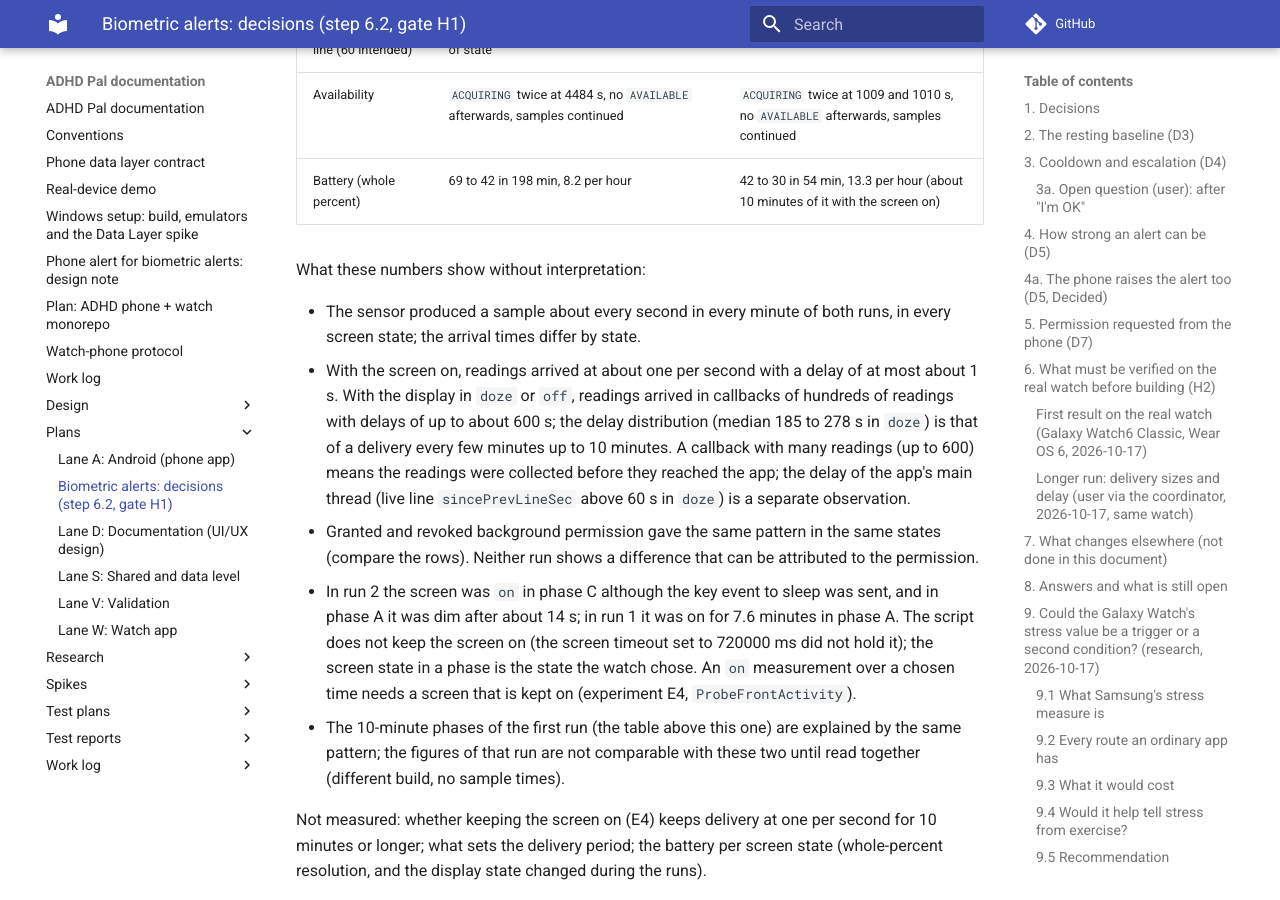
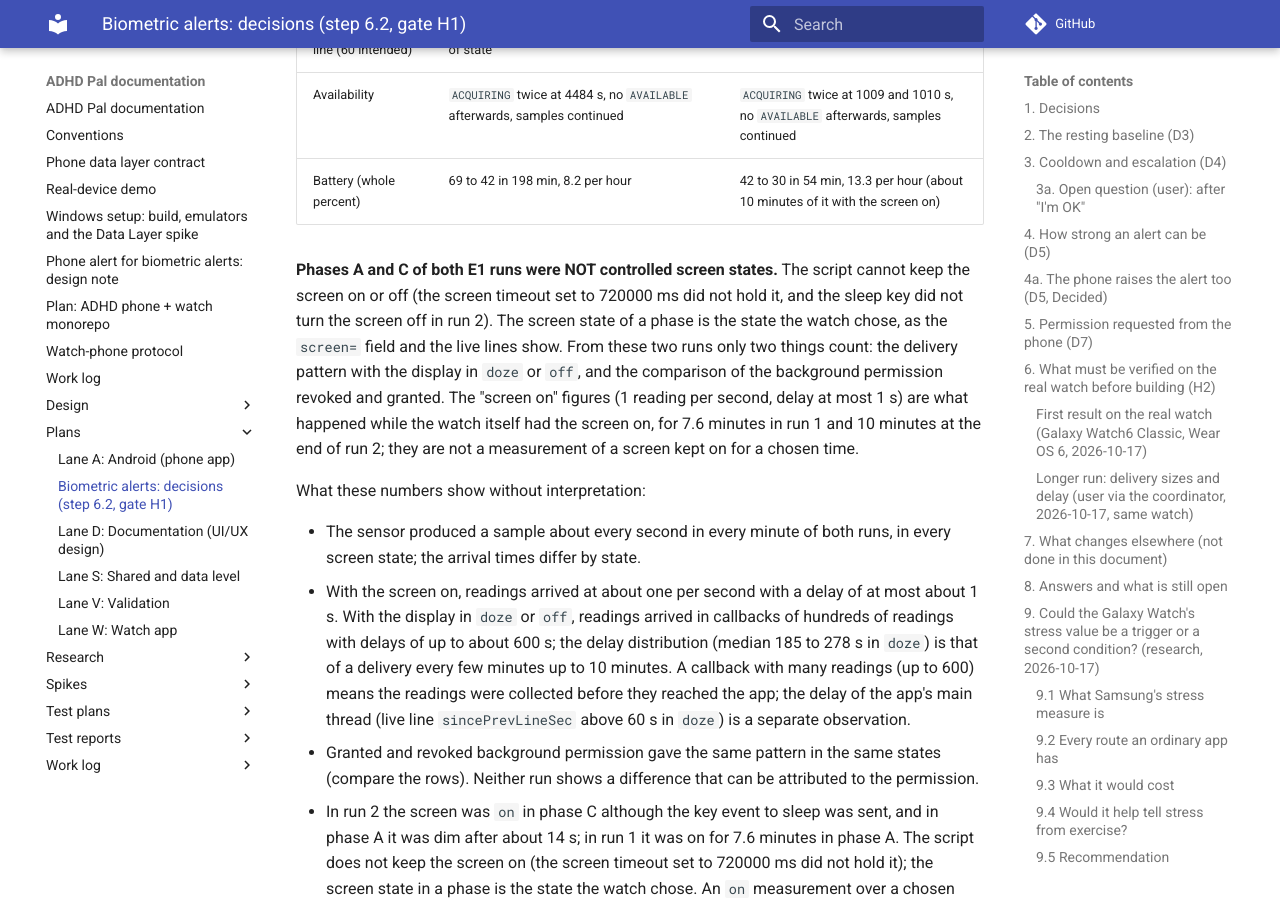
Before and after one commit to shlomoa/my-adhd-pal, an MkDocs documentation site: the page built from docs/plans/biometrics.md, in a window 1280 px wide and 900 px high, scrolled down 26696 px. Built offline with MkDocs 1.6.1 and Material for MkDocs 9.7.7, drawn with Linux system fonts in a browser that asks for light colours; comment, search, counter and statistics services are not loaded.

Commit message:
State that phases A and C of the E1 runs were not controlled screen states
Co-Authored-By: Claude Sonnet 5.5 <noreply@anthropic.com>
Claude-Session: https://claude.ai/code/session_01WEDbyAJ64XqdSoQasUsg7b

```diff
--- a/docs/plans/biometrics.md
+++ b/docs/plans/biometrics.md
@@ -626,6 +626,8 @@ Two runs of `run-e1.ps1` on the same watch, both worn, with the sample time of e
 | Availability | `ACQUIRING` twice at 4484 s, no `AVAILABLE` afterwards, samples continued | `ACQUIRING` twice at 1009 and 1010 s, no `AVAILABLE` afterwards, samples continued |
 | Battery (whole percent) | 69 to 42 in 198 min, 8.2 per hour | 42 to 30 in 54 min, 13.3 per hour (about 10 minutes of it with the screen on) |
 
+**Phases A and C of both E1 runs were NOT controlled screen states.** The script cannot keep the screen on or off (the screen timeout set to 720000 ms did not hold it, and the sleep key did not turn the screen off in run 2). The screen state of a phase is the state the watch chose, as the `screen=` field and the live lines show. From these two runs only two things count: the delivery pattern with the display in `doze` or `off`, and the comparison of the background permission revoked and granted. The "screen on" figures (1 reading per second, delay at most 1 s) are what happened while the watch itself had the screen on, for 7.6 minutes in run 1 and 10 minutes at the end of run 2; they are not a measurement of a screen kept on for a chosen time.
+
 What these numbers show without interpretation:
 
 - The sensor produced a sample about every second in every minute of both runs, in every screen state; the arrival times differ by state.
```
